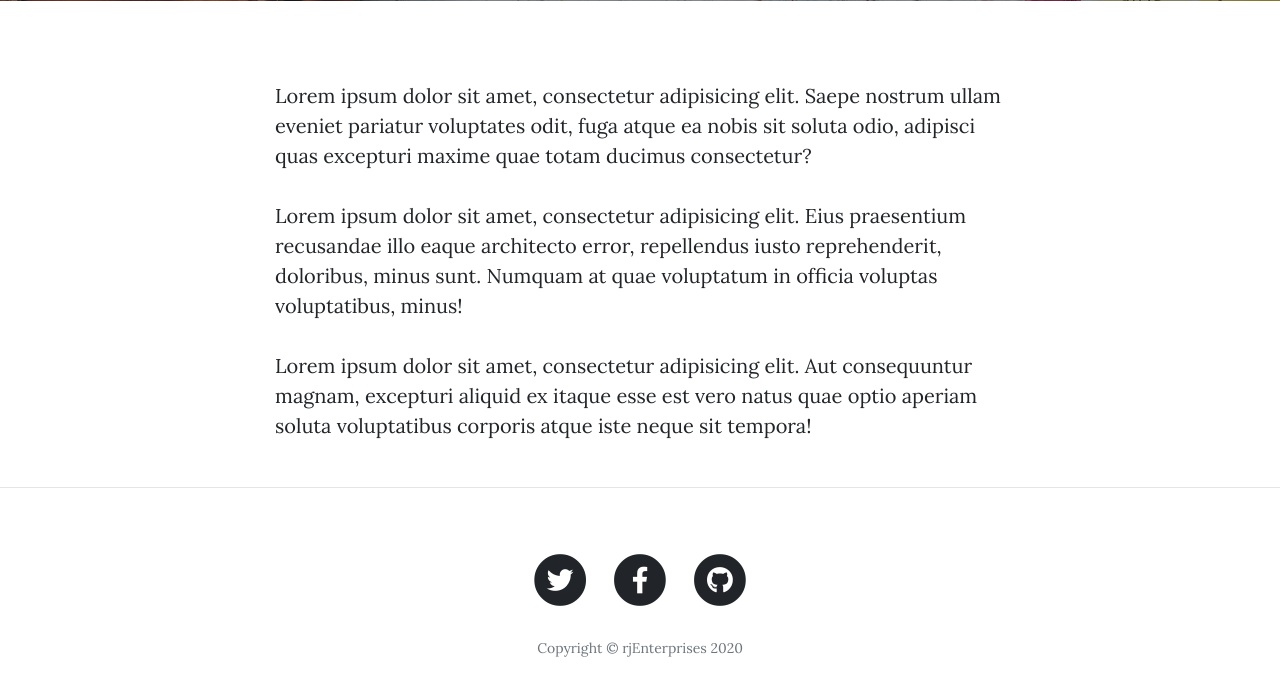
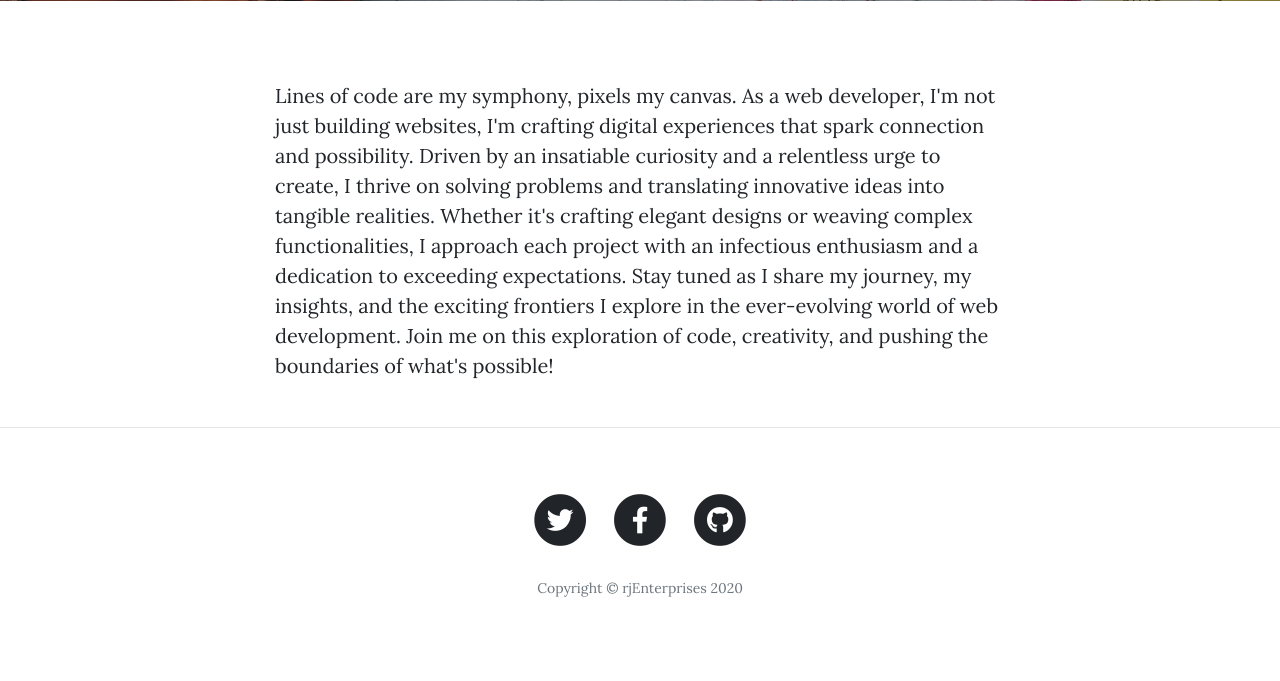
Before and after one commit to riteessshh/flask-blog-v2.0, a Flask app: page /about in a window 1280 px wide. Shown: the part 531-1212 px from the top of the page. After the commit the page ends 1128 px from the top, so only its background shows below. Run offline with Flask 2, Linux system fonts and the light colour scheme; some libraries are stand-ins or nearby versions.

Commit message:
Update about.html
about me edited.
content added.

```diff
--- a/templates/about.html
+++ b/templates/about.html
@@ -19,9 +19,10 @@
   <div class="container">
     <div class="row">
       <div class="col-lg-8 col-md-10 mx-auto">
-        <p>Lorem ipsum dolor sit amet, consectetur adipisicing elit. Saepe nostrum ullam eveniet pariatur voluptates odit, fuga atque ea nobis sit soluta odio, adipisci quas excepturi maxime quae totam ducimus consectetur?</p>
-        <p>Lorem ipsum dolor sit amet, consectetur adipisicing elit. Eius praesentium recusandae illo eaque architecto error, repellendus iusto reprehenderit, doloribus, minus sunt. Numquam at quae voluptatum in officia voluptas voluptatibus, minus!</p>
-        <p>Lorem ipsum dolor sit amet, consectetur adipisicing elit. Aut consequuntur magnam, excepturi aliquid ex itaque esse est vero natus quae optio aperiam soluta voluptatibus corporis atque iste neque sit tempora!</p>
+        <p>Lines of code are my symphony, pixels my canvas. As a web developer, I'm not just building websites, I'm crafting digital experiences that spark connection and possibility. Driven by an insatiable curiosity and a relentless urge to create, I thrive on solving problems and translating innovative ideas into tangible realities. Whether it's crafting elegant designs or weaving complex functionalities, I approach each project with an infectious enthusiasm and a dedication to exceeding expectations. Stay tuned as I share my journey, my insights, and the exciting frontiers I explore in the ever-evolving world of web development. Join me on this exploration of code, creativity, and pushing the boundaries of what's possible!</p>
+<!--         <p>Lorem ipsum dolor sit amet, consectetur adipisicing elit. Saepe nostrum ullam eveniet pariatur voluptates odit, fuga atque ea nobis sit soluta odio, adipisci quas excepturi maxime quae totam ducimus consectetur?</p> -->
+<!--         <p>Lorem ipsum dolor sit amet, consectetur adipisicing elit. Eius praesentium recusandae illo eaque architecto error, repellendus iusto reprehenderit, doloribus, minus sunt. Numquam at quae voluptatum in officia voluptas voluptatibus, minus!</p> -->
+<!--         <p>Lorem ipsum dolor sit amet, consectetur adipisicing elit. Aut consequuntur magnam, excepturi aliquid ex itaque esse est vero natus quae optio aperiam soluta voluptatibus corporis atque iste neque sit tempora!</p> -->
       </div>
     </div>
   </div>
```
